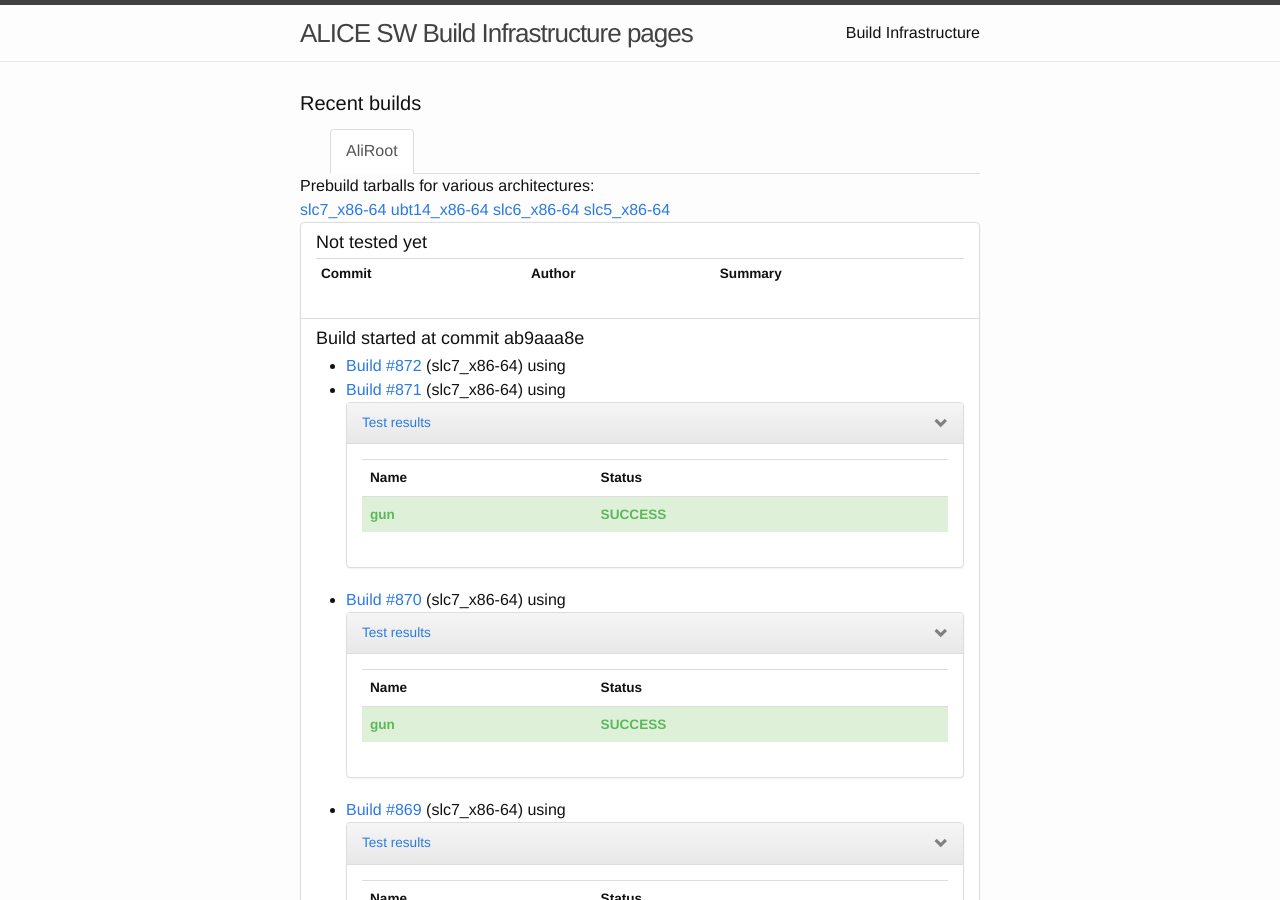
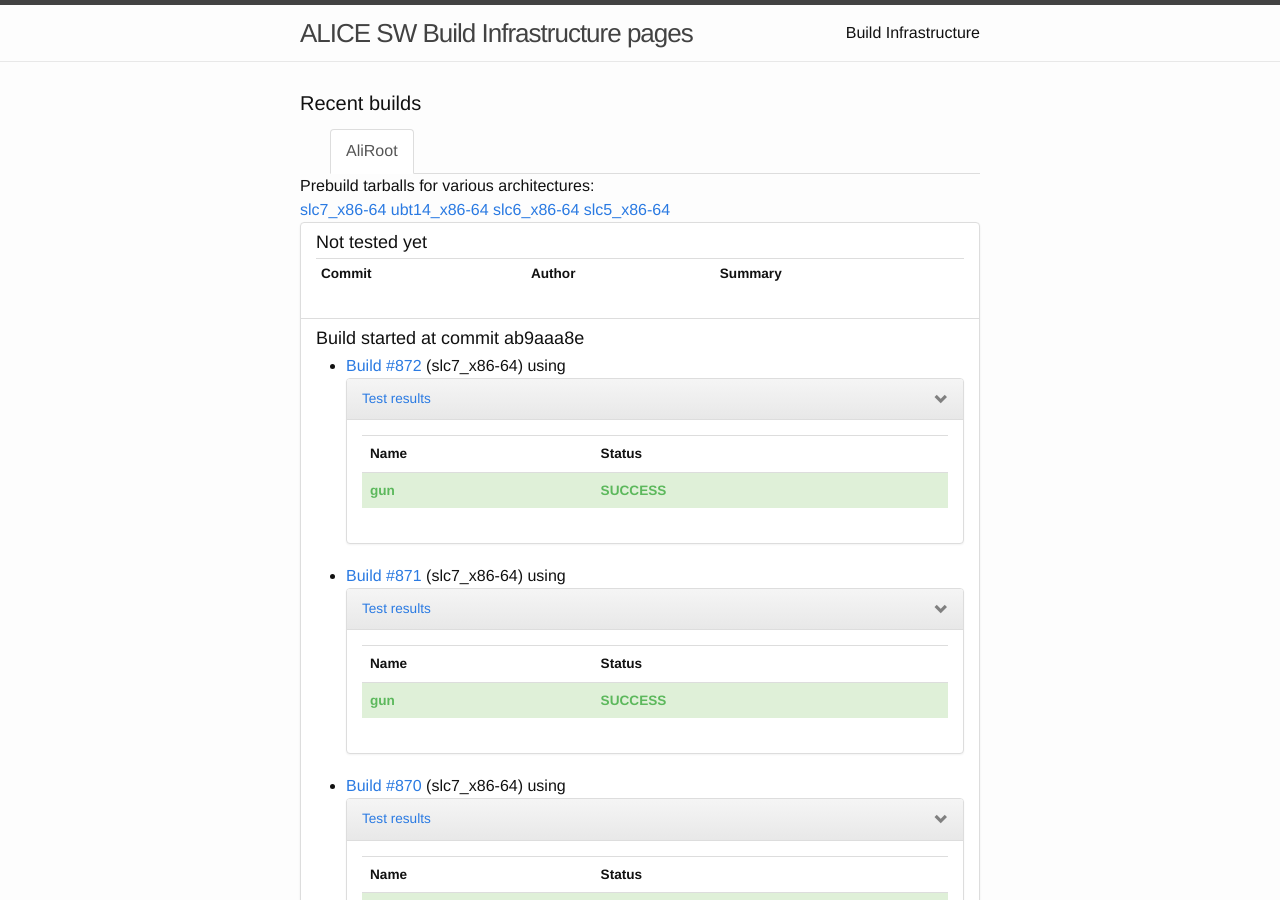
Before and after one commit to alisw/alisw.github.io, a Jekyll site: the page built from index.html, in a window 1280 px wide and 900 px high. Built offline with Jekyll 4.4.1, drawn with Linux system fonts in a browser that asks for light colours; nearby versions of some CDN libraries.

Commit message:
Updated results.

```diff
--- a/_data/tests_status.json
+++ b/_data/tests_status.json
@@ -505,6 +505,18 @@
             }
           } ]
         }
+      }, {
+        "key" : "872",
+        "by_name" : {
+          "buckets" : [ {
+            "key" : "gun",
+            "status" : {
+              "buckets" : [ {
+                "key" : "SUCCESS"
+              } ]
+            }
+          } ]
+        }
       } ]
     }
   }
```
